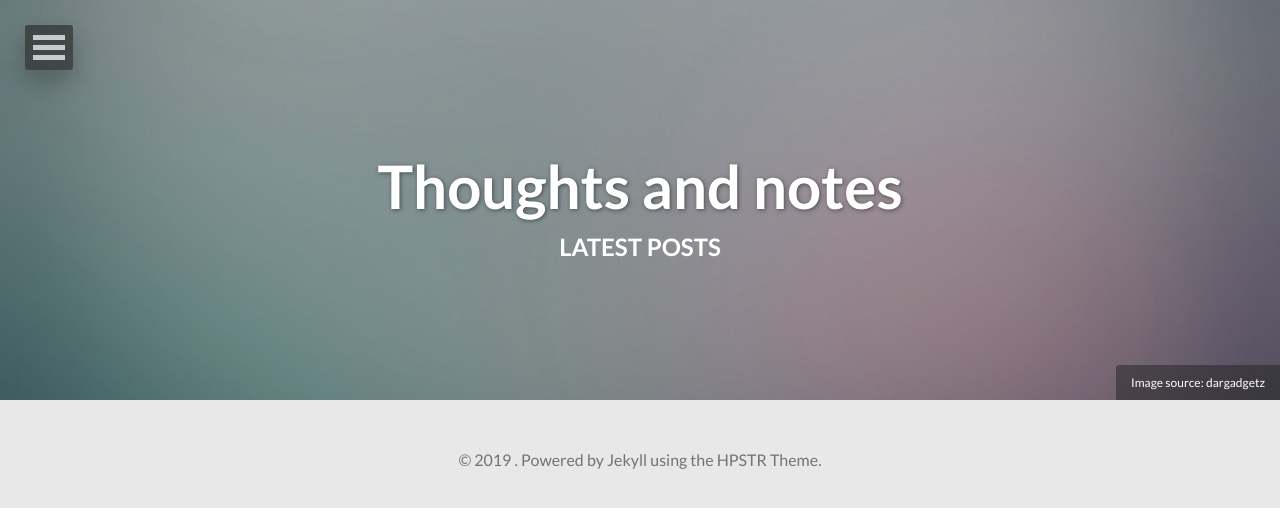
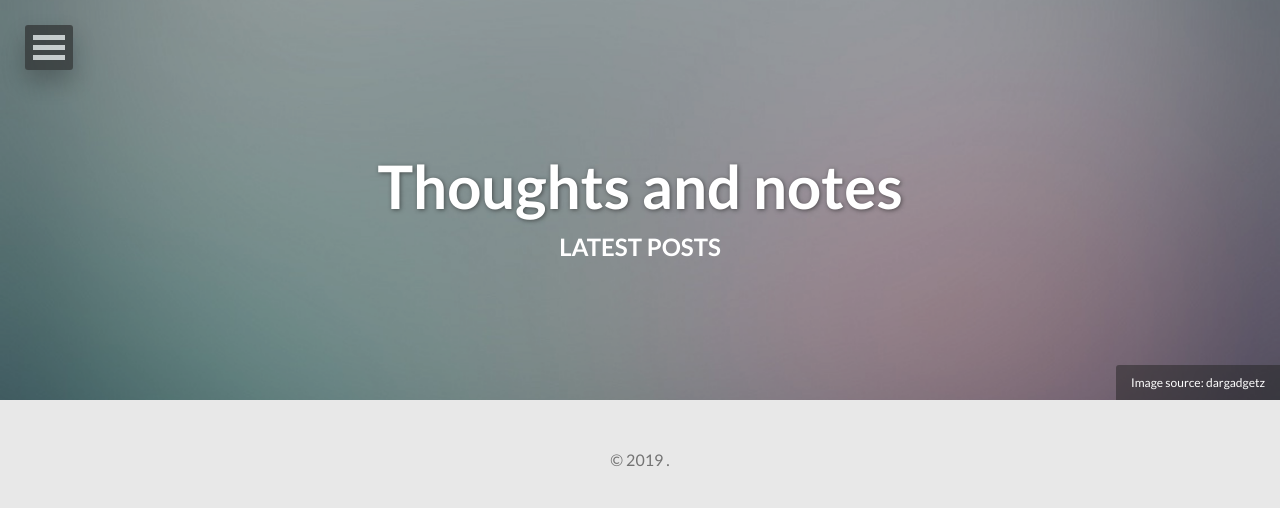
Before and after one commit to wijnandb/notes, a Jekyll site: the page built from index.html, in a window 1280 px wide. Shown: the top 508 px of the page. Built offline with Jekyll 4.4.1, drawn with Linux system fonts in a browser that asks for light colours; nearby versions of some CDN libraries.

Commit message:
Update footer.html

```diff
--- a/_includes/footer.html
+++ b/_includes/footer.html
@@ -1 +1 @@
-<span>&copy; {{ site.time | date: '%Y' }} {{ site.owner.name }}. Powered by <a href="http://jekyllrb.com" rel="nofollow">Jekyll</a> using the <a href="https://mademistakes.com/work/hpstr-jekyll-theme/" rel="nofollow">HPSTR Theme</a>.</span>
+<span>&copy; {{ site.time | date: '%Y' }} {{ site.owner.name }}. </span>
```
